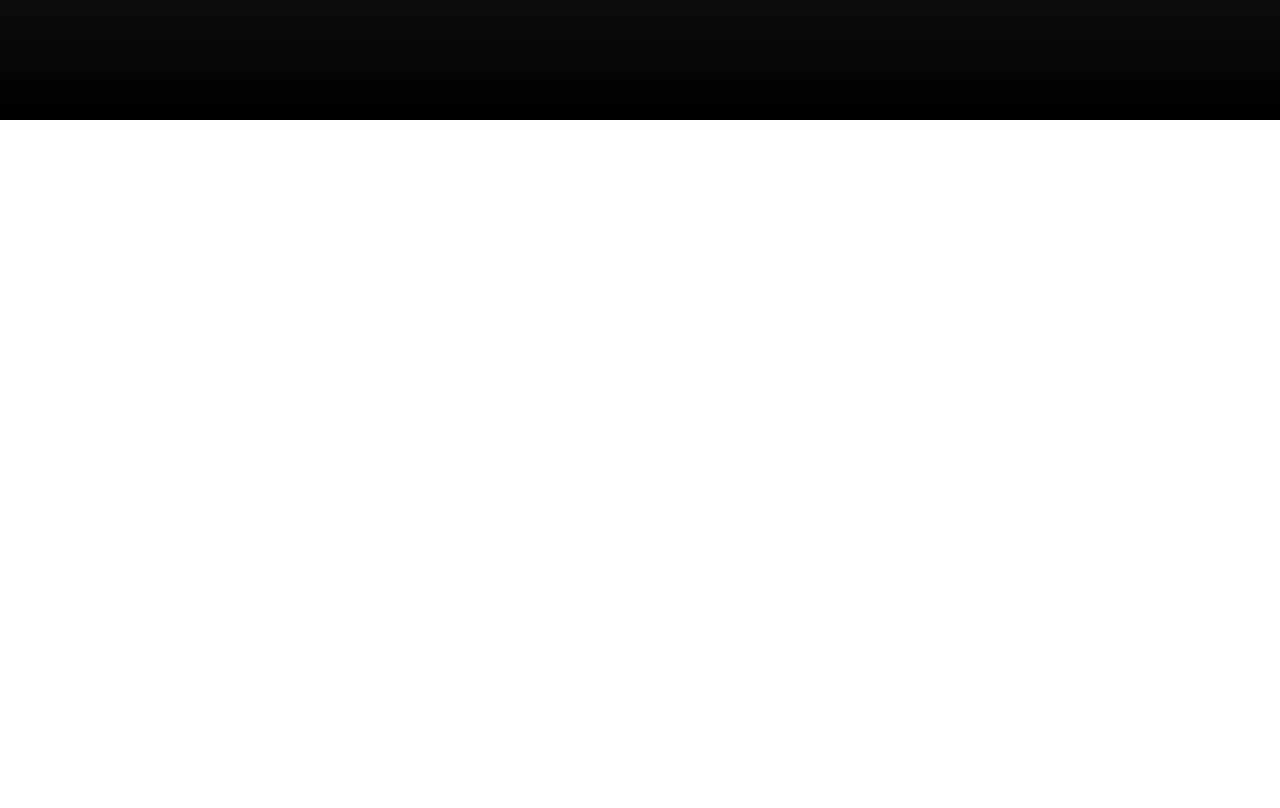
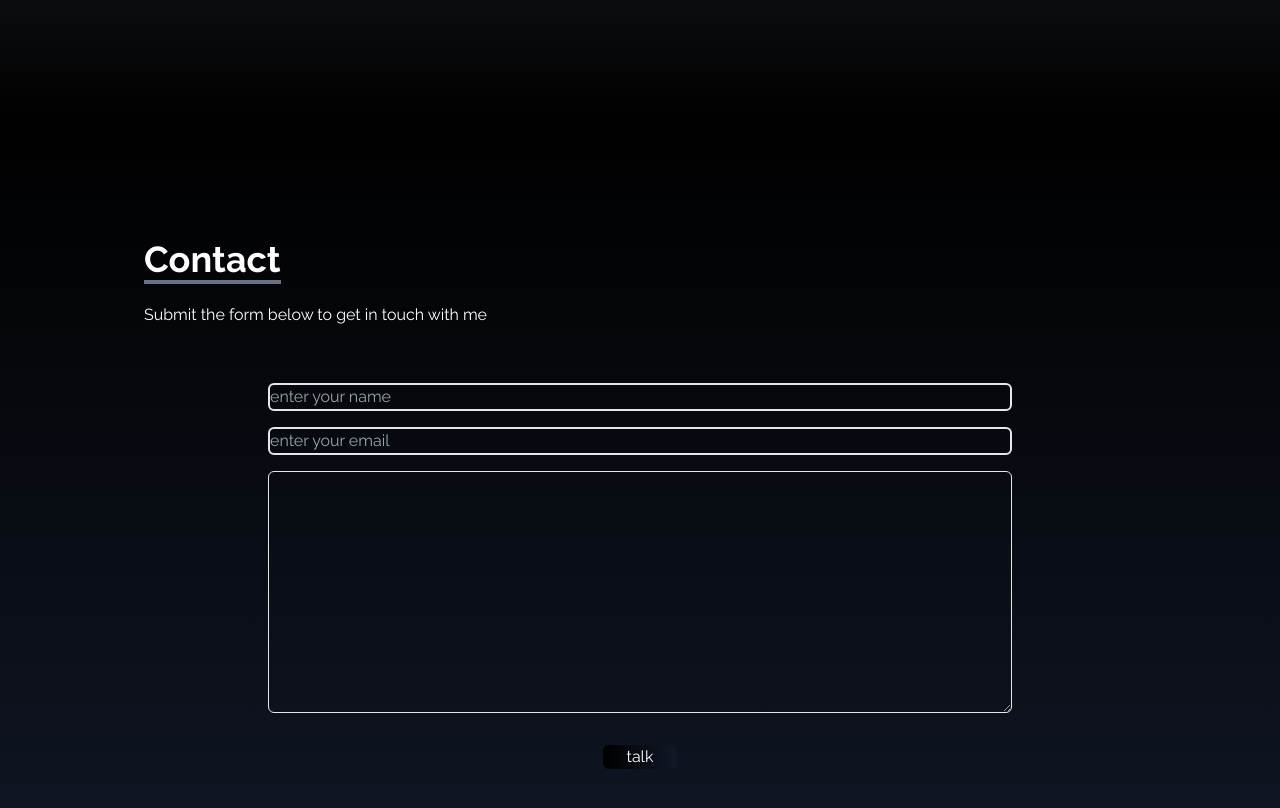
Before and after one commit to sharathshanmukh/Portfolio_React, a React (Vite) app in the folder Sanju_portfolio/: page / in a window 1280 px wide. Shown: the part 3080-3888 px from the top of the page. Before the commit the page ends 3200 px from the top, so only its background shows below. Built offline with nearby package versions, Linux system fonts and the light colour scheme.

Commit message:
added form

```diff
--- a/Sanju_portfolio/src/App.tsx
+++ b/Sanju_portfolio/src/App.tsx
@@ -1,4 +1,5 @@
 import About from "./Components/About"
+import Contact from "./Components/Contact"
 import Experience from "./Components/Experience"
 import Home from "./Components/Home"
 import NavBar from "./Components/NavBar"
@@ -16,6 +17,7 @@ function App() {
     <About></About>
     <Portfolio></Portfolio>
     <Experience></Experience>
+    <Contact></Contact>
         </>
   )
 }
--- /dev/null
+++ b/Sanju_portfolio/src/Components/Contact.tsx
@@ -0,0 +1,24 @@
+import React from 'react'
+
+const Contact = () => {
+  return (
+    <div className='w-full h-screen bg-gradient-to-b from-black to-gray-900 p-4 text-white'>
+        <div className='flex flex-col p-4 justify-center max-w-screen-lg mx-auto h-full'>
+            <div className='pb-8'>
+                <p className='text-4xl font-bold inline border-b-4 border-gray-500'>Contact</p>
+                <p className='py-6'> Submit the form below to get in touch with me</p>
+            </div>
+            <div className='flex justify-center items-center'>
+                <form id='contact' className='flex flex-col w-full md:w-3/4' action='https://getform.io/f/e9563257-8a01-4a77-b8d2-269a0dcece2e' method='post'>
+                    <input type='name' placeholder='enter your name' className='p2 bg-transparent border-2 rounded-md text-white focus:outline-none'></input>
+                    <input type='email' placeholder='enter your email' className='p2 my-4 bg-transparent border-2 rounded-md text-white focus:outline-none'></input>
+                    <textarea name='message' rows={10} className='bg-transparent rounded-md text-white border'  ></textarea>
+                    <button className='text-white bg-gradient-to-r from bg-cyan-500 to-blue-500 px-6 my-8 mx-auto flex rounded-md hover:scale-125 duration-700'>talk</button>
+                </form>
+            </div>
+        </div>
+    </div>
+  )
+}
+
+export default Contact
```
